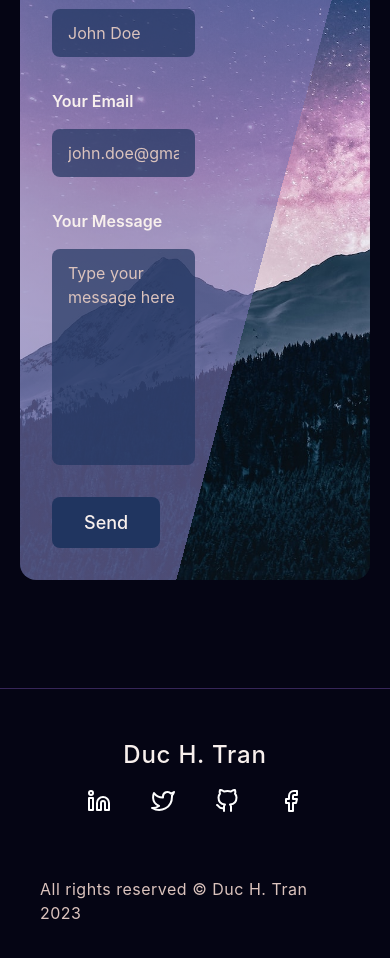
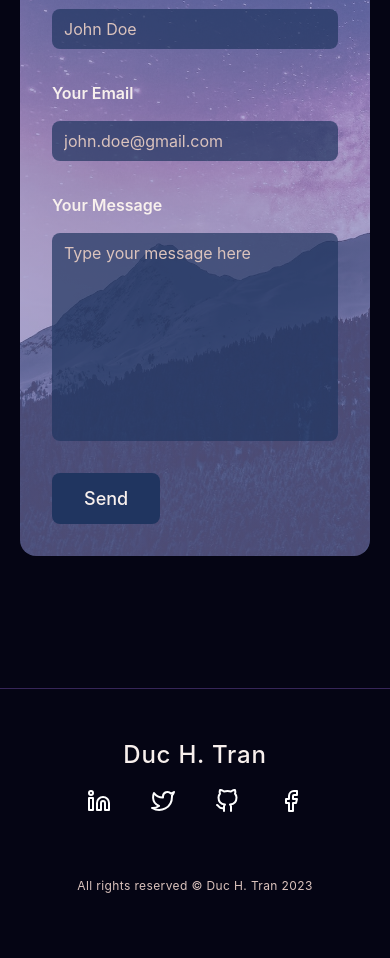
Before and after one commit to dtran813/portfolio, a React (Vite) app: page / in a window 390 px wide. Shown: the part 5440-6398 px from the top of the page. Built offline with nearby package versions, Linux system fonts and the light colour scheme.

Commit message:
Add responsive for Contact form and Footer

```diff
--- a/src/components/Contact/Contact.module.css
+++ b/src/components/Contact/Contact.module.css
@@ -1,15 +1,3 @@
-/* .wrapper {
-  padding: 2rem;
-  background-image: linear-gradient(
-      105deg,
-      rgba(0, 0, 0, 0.6) 0%,
-      rgba(0, 0, 0, 0.6) 65%,
-      transparent 65%
-    ),
-    url(/src/assets/mountain.jpg);
-  background-size: cover;
-} */
-
 .wrapper {
   padding: 2rem;
   background-image: linear-gradient(
@@ -34,12 +22,6 @@
 .formGroup {
   display: flex;
   flex-direction: column;
-}
-
-.formLeftSide {
-}
-
-.formRightSide {
 }
 
 .label {
@@ -99,3 +81,25 @@
   -webkit-box-shadow: 0 0.5rem 1rem rgba(0, 0, 0, 0.2);
   box-shadow: 0 0.5rem 1rem rgba(0, 0, 0, 0.2);
 }
+
+@media (max-width: 768px) {
+  .wrapper {
+    background-image: linear-gradient(
+        105deg,
+        hsla(246, 30%, 58%, 0.6) 0%,
+        hsla(246, 30%, 58%, 0.6) 100%
+      ),
+      url(/src/assets/mountain.jpg);
+  }
+
+  .form {
+    width: 100%;
+  }
+}
+
+@media (max-width: 480px) {
+  .inputText,
+  .textarea {
+    padding: 0.5rem 0.75rem;
+  }
+}
--- a/src/components/Contact/Contact.tsx
+++ b/src/components/Contact/Contact.tsx
@@ -89,6 +89,7 @@ function ContactSection() {
               className={styles.inputText}
             />
           </div>
+
           <div className={styles.formGroup}>
             <label htmlFor="email" className={styles.label}>
               Your Email
--- a/src/components/Footer/Footer.module.css
+++ b/src/components/Footer/Footer.module.css
@@ -31,3 +31,9 @@
   gap: 2.5rem;
   margin-bottom: 3rem;
 }
+
+@media (max-width: 480px) {
+  .footerText {
+    font-size: calc(12rem / 16);
+  }
+}
```
